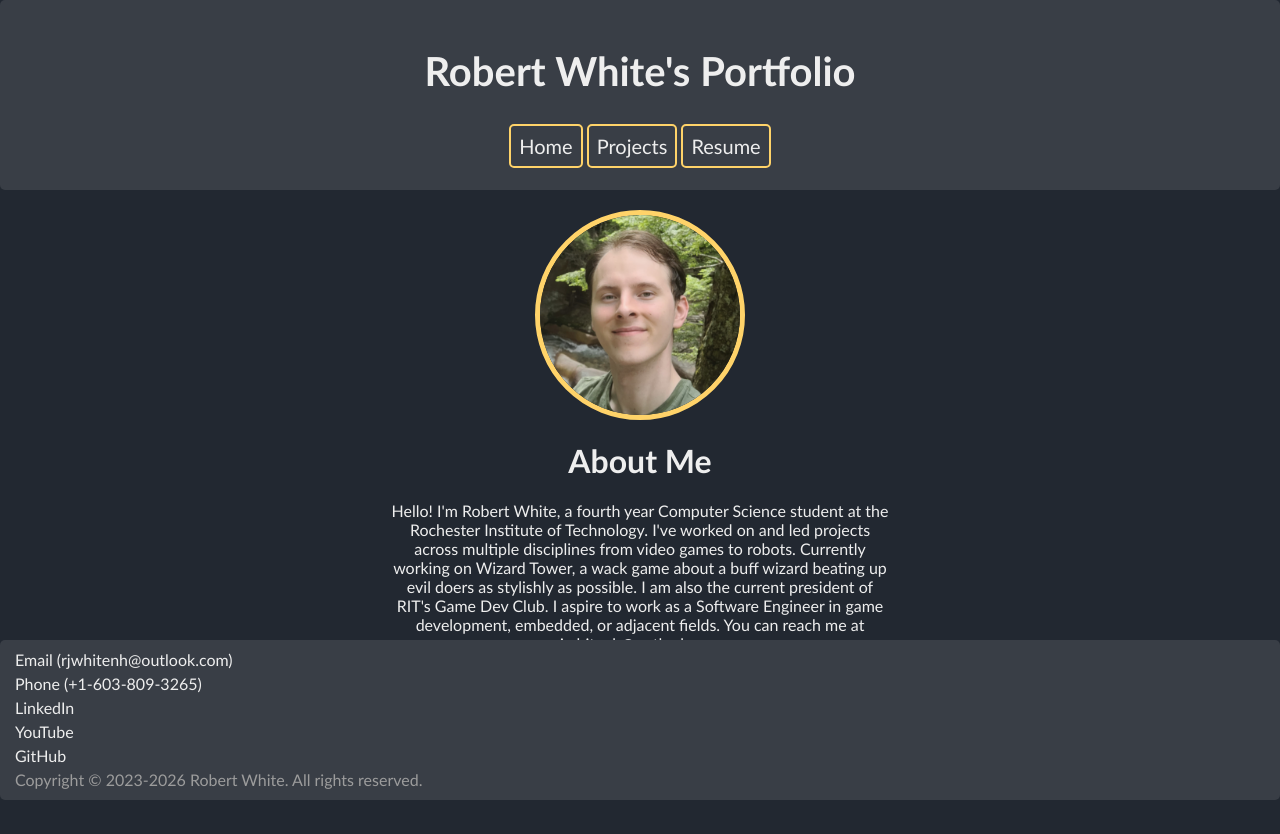
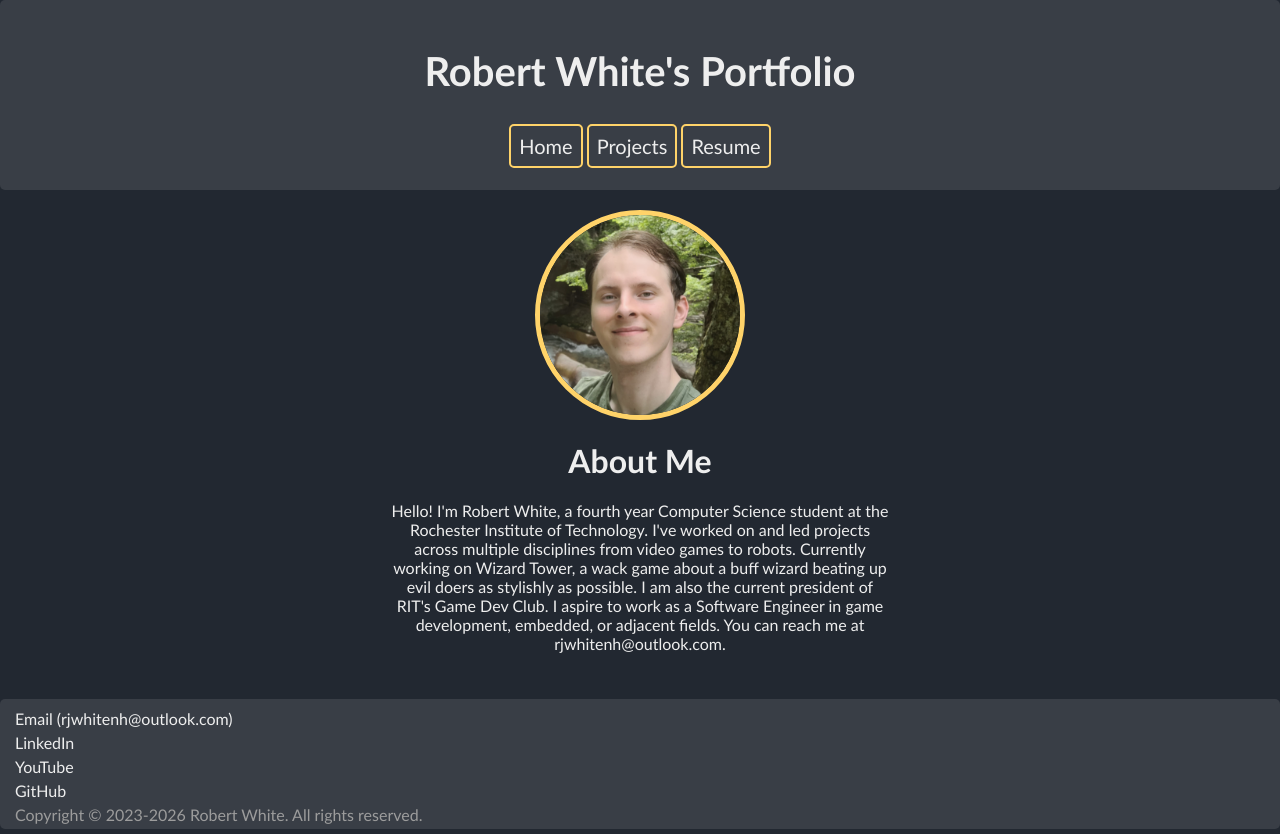
Before and after one commit to armedturret/RWPortfolio, an Angular app: page /home in a window 1280 px wide. Built offline with nearby package versions, Linux system fonts and the light colour scheme.

Commit message:
Made the footer not suffocate everything else

```diff
--- a/src/app/app.component.css
+++ b/src/app/app.component.css
@@ -1,5 +1,6 @@
 #page-container {
   position: relative;
+  min-height: 100vh;
 }
 
 #content-wrap{
--- a/src/app/footer/footer.component.css
+++ b/src/app/footer/footer.component.css
@@ -4,11 +4,11 @@
   -webkit-border-radius: 5px;
   border-radius: 5px;
 
-  position: fixed;
+  position: absolute;
   bottom: 0;
   width: 100%;
 
-  height: 160px;
+  height: 130px;
 
   box-sizing: border-box;
   padding: 5px;
--- a/src/app/footer/footer.component.html
+++ b/src/app/footer/footer.component.html
@@ -1,6 +1,5 @@
 <div id="footer">
   <div class="link"><a href="mailto: &#114;&#106;&#119;&#104;&#105;&#116;&#101;&#110;&#104;&#064;&#111;&#117;&#116;&#108;&#111;&#111;&#107;&#046;&#099;&#111;&#109;">Email (&#114;&#106;&#119;&#104;&#105;&#116;&#101;&#110;&#104;&#064;&#111;&#117;&#116;&#108;&#111;&#111;&#107;&#046;&#099;&#111;&#109;)</a></div>
-  <div class="link"><a href="tel:+&#049;&#054;&#048;&#051;&#056;&#048;&#057;&#051;&#050;&#054;&#053;">Phone (+&#049;&#045;&#054;&#048;&#051;&#045;&#056;&#048;&#057;&#045;&#051;&#050;&#054;&#053;)</a></div>
   <div class="link"><a href="https://www.linkedin.com/in/armedturret/" target="_blank">LinkedIn</a></div>
   <div class="link"><a href="https://www.youtube.com/@armedturret" target="_blank">YouTube</a></div>
   <div class="link"><a href="https://github.com/armedturret" target="_blank">GitHub</a></div>
```
